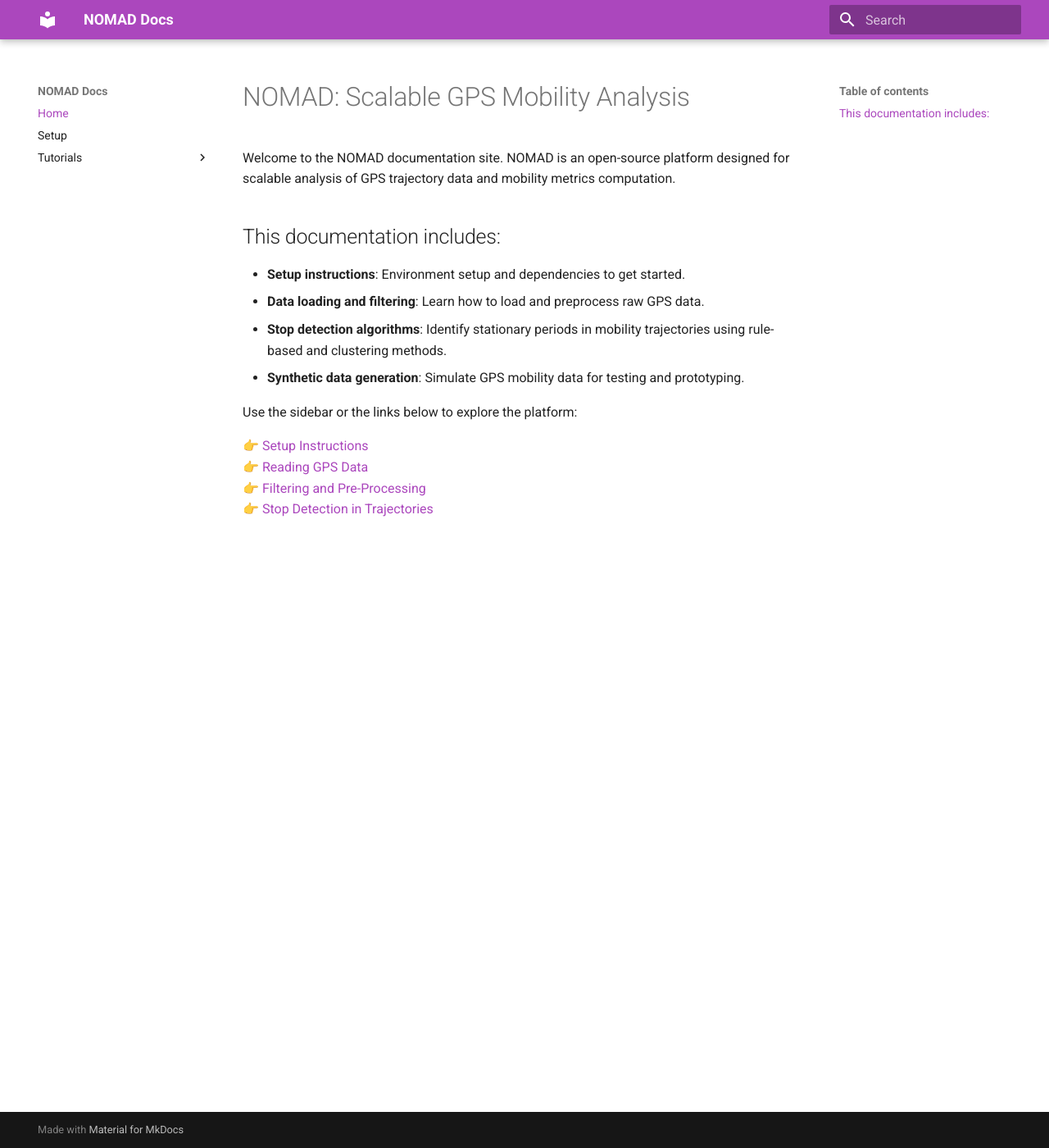
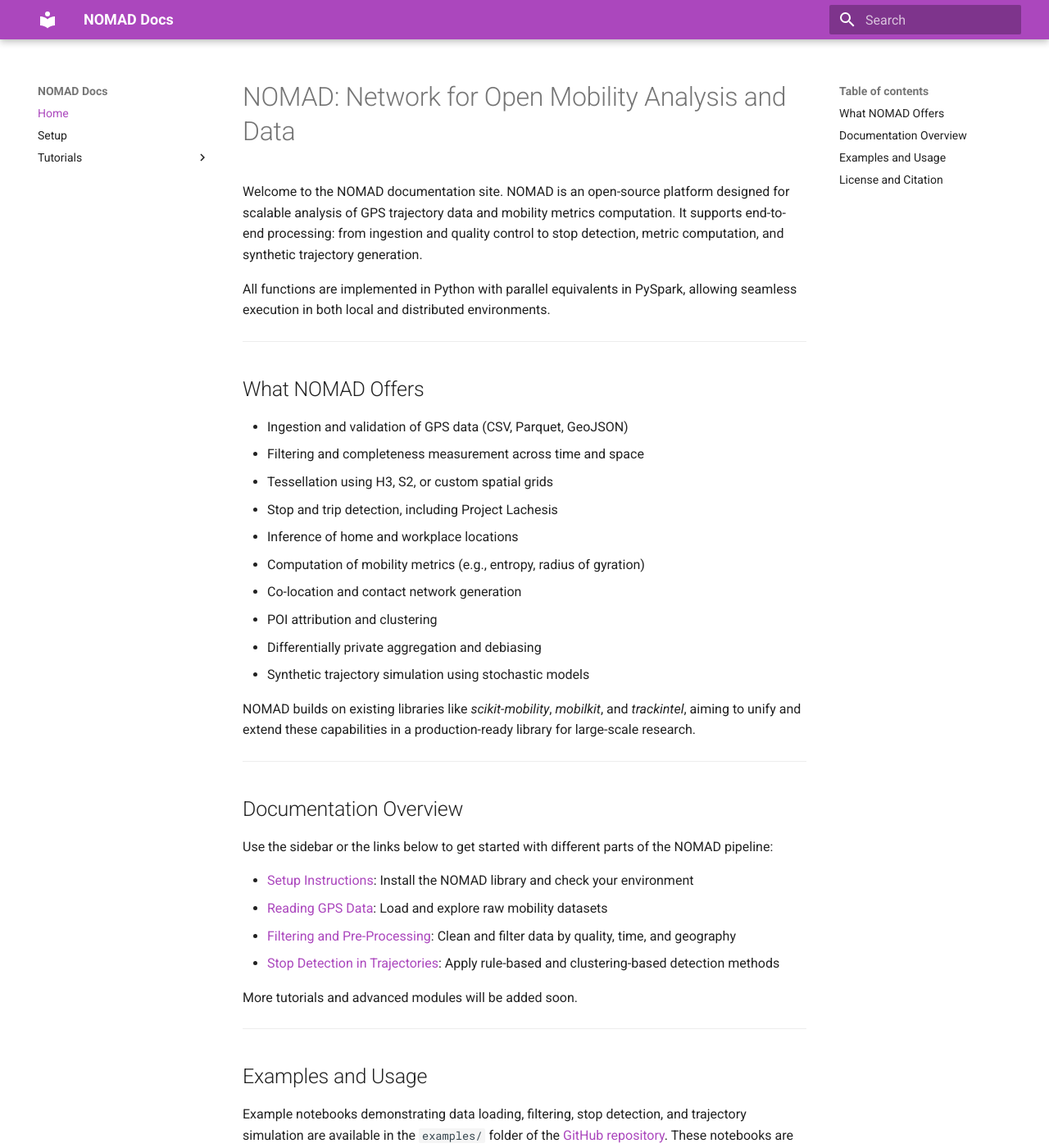
Before and after one commit to Watts-Lab/Nomad-Docs, an MkDocs documentation site: the page built from docs/index.md, in a window 1280 px wide and 1400 px high. Shown: the whole window at 82% size. Built offline with MkDocs 1.6.1 and Material for MkDocs 9.7.7, drawn with Linux system fonts in a browser that asks for light colours; some of the changed text lies outside the part shown.

```diff
--- a/docs/index.md
+++ b/docs/index.md
@@ -1,16 +1,50 @@
-# NOMAD: Scalable GPS Mobility Analysis
+# NOMAD: Network for Open Mobility Analysis and Data
 
-Welcome to the NOMAD documentation site. NOMAD is an open-source platform designed for scalable analysis of GPS trajectory data and mobility metrics computation.
+Welcome to the NOMAD documentation site. NOMAD is an open-source platform designed for scalable analysis of GPS trajectory data and mobility metrics computation. It supports end-to-end processing: from ingestion and quality control to stop detection, metric computation, and synthetic trajectory generation.
 
-## This documentation includes:
-- **Setup instructions**: Environment setup and dependencies to get started.
-- **Data loading and filtering**: Learn how to load and preprocess raw GPS data.
-- **Stop detection algorithms**: Identify stationary periods in mobility trajectories using rule-based and clustering methods.
-- **Synthetic data generation**: Simulate GPS mobility data for testing and prototyping.
+All functions are implemented in Python with parallel equivalents in PySpark, allowing seamless execution in both local and distributed environments.
 
-Use the sidebar or the links below to explore the platform:
+---
 
-👉 [Setup Instructions](setup.md)
-👉 [Reading GPS Data](reading-data.md)
-👉 [Filtering and Pre-Processing](filtering.md)
-👉 [Stop Detection in Trajectories](stop-detection.md)
+## What NOMAD Offers
+
+- Ingestion and validation of GPS data (CSV, Parquet, GeoJSON)
+- Filtering and completeness measurement across time and space
+- Tessellation using H3, S2, or custom spatial grids
+- Stop and trip detection, including Project Lachesis
+- Inference of home and workplace locations
+- Computation of mobility metrics (e.g., entropy, radius of gyration)
+- Co-location and contact network generation
+- POI attribution and clustering
+- Differentially private aggregation and debiasing
+- Synthetic trajectory simulation using stochastic models
+
+NOMAD builds on existing libraries like *scikit-mobility*, *mobilkit*, and *trackintel*, aiming to unify and extend these capabilities in a production-ready library for large-scale research.
+
+---
+
+## Documentation Overview
+
+Use the sidebar or the links below to get started with different parts of the NOMAD pipeline:
+
+- [Setup Instructions](setup.md): Install the NOMAD library and check your environment
+- [Reading GPS Data](reading-data.md): Load and explore raw mobility datasets
+- [Filtering and Pre-Processing](filtering.md): Clean and filter data by quality, time, and geography
+- [Stop Detection in Trajectories](stop-detection.md): Apply rule-based and clustering-based detection methods
+
+More tutorials and advanced modules will be added soon.
+
+---
+
+
+## Examples and Usage
+
+Example notebooks demonstrating data loading, filtering, stop detection, and trajectory simulation are available in the `examples/` folder of the [GitHub repository](https://github.com/Watts-Lab/nomad). These notebooks are compatible with both local Python and Spark environments.
+
+---
+
+## License and Citation
+
+NOMAD is developed by the University of Pennsylvania and released under the MIT License.
+
+For more information, visit the main project site: [https://nomad.seas.upenn.edu](https://nomad.seas.upenn.edu).
--- a/mkdocs.yml
+++ b/mkdocs.yml
@@ -7,6 +7,6 @@ nav:
   - Home: index.md
   - Setup: setup.md
   - Tutorials:
-      - Reading Data: reading-data.md
-      - Filtering: filtering.md
-      - Stop Detection: stop-detection.md
+      - 1. Reading Data: reading-data.md
+      - 2. Filtering: filtering.md
+      - 3. Stop Detection: stop-detection.md
```
Also changed, not shown: docs/setup.md (+35 -5 lines), docs/stop-detection.md (+3 -7 lines), docs/filtering_files/dbscan_algo.png (added), docs/filtering_files/lachesis_algo.png (added), 1 other file.
